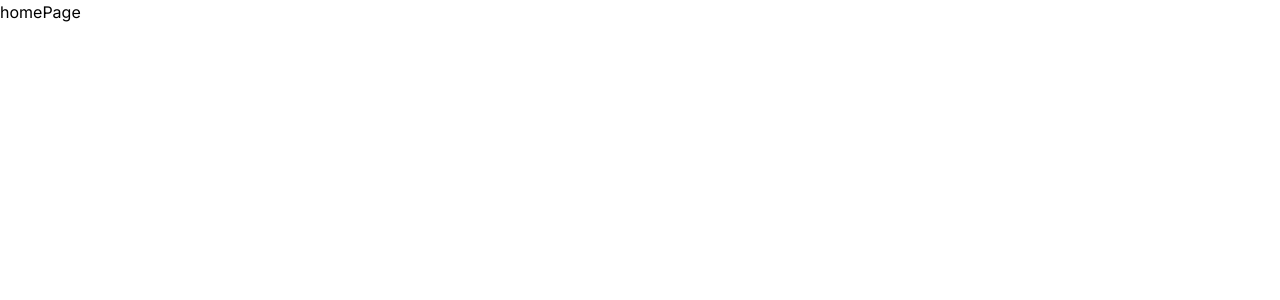
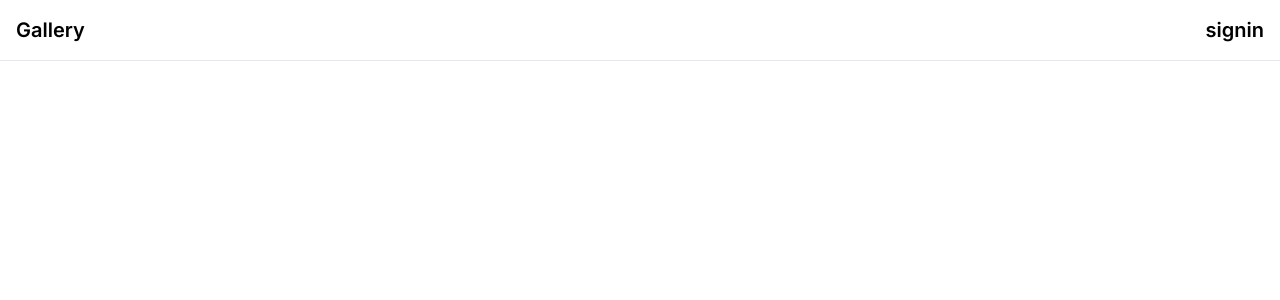
Before and after one commit to nilshansson/ClosetClear, a Next.js app: page / in a window 1280 px wide. Shown: the top 300 px of the page. Built offline with nearby package versions, Linux system fonts and the light colour scheme.

Commit message:
set up topnav

```diff
--- /dev/null
+++ b/src/app/_components/TopNav.tsx
@@ -0,0 +1,18 @@
+export function TopNav() {
+  return (
+    <nav className="flex w-full items-center justify-between border-b p-4 text-xl font-semibold">
+      <div>Gallery</div>
+
+      <div className="flex flex-row items-center gap-4">
+        <h1>signin</h1>
+        {/* <SignedOut>
+          <SignInButton />
+        </SignedOut>
+        <SignedIn>
+          <SimpleUploadButton />
+          <UserButton />
+        </SignedIn> */}
+      </div>
+    </nav>
+  );
+}
--- a/src/app/layout.tsx
+++ b/src/app/layout.tsx
@@ -1,6 +1,7 @@
 import type { Metadata } from "next";
 import { Inter } from "next/font/google";
 import "./globals.css";
+import { TopNav } from "./_components/TopNav";
 
 const inter = Inter({ subsets: ["latin"] });
 
@@ -16,6 +17,7 @@ export default function RootLayout({
 }>) {
   return (
     <html lang="en">
+      <TopNav />
       <body className={inter.className}>{children}</body>
     </html>
   );
--- a/src/app/page.tsx
+++ b/src/app/page.tsx
@@ -1,5 +1,3 @@
 import Image from "next/image";
 
-export default function Home() {
-  return <h1>homePage</h1>;
-}
+export default function HomePage() {}
```
Also changed, not shown: 1 other file (tests, documents, lock files or other folders).
